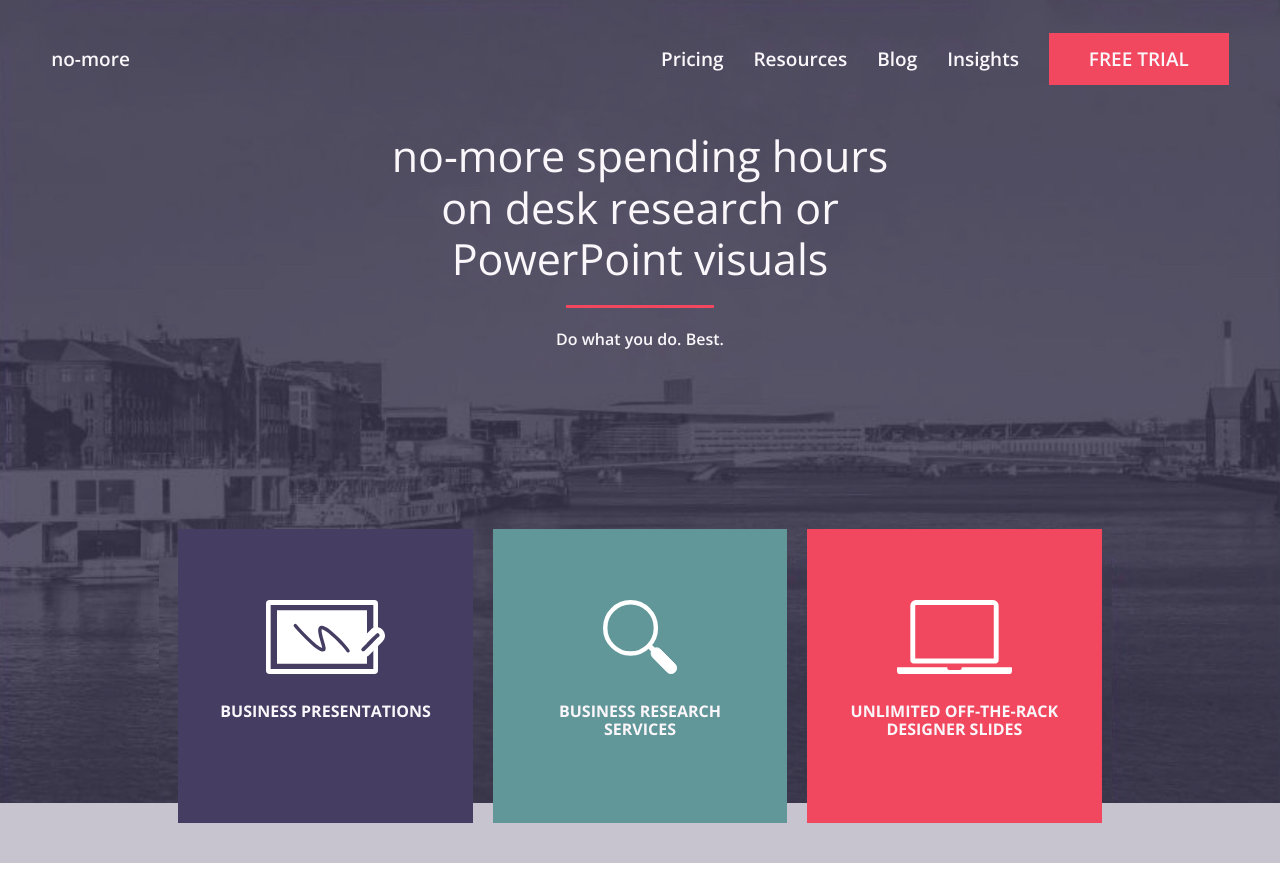
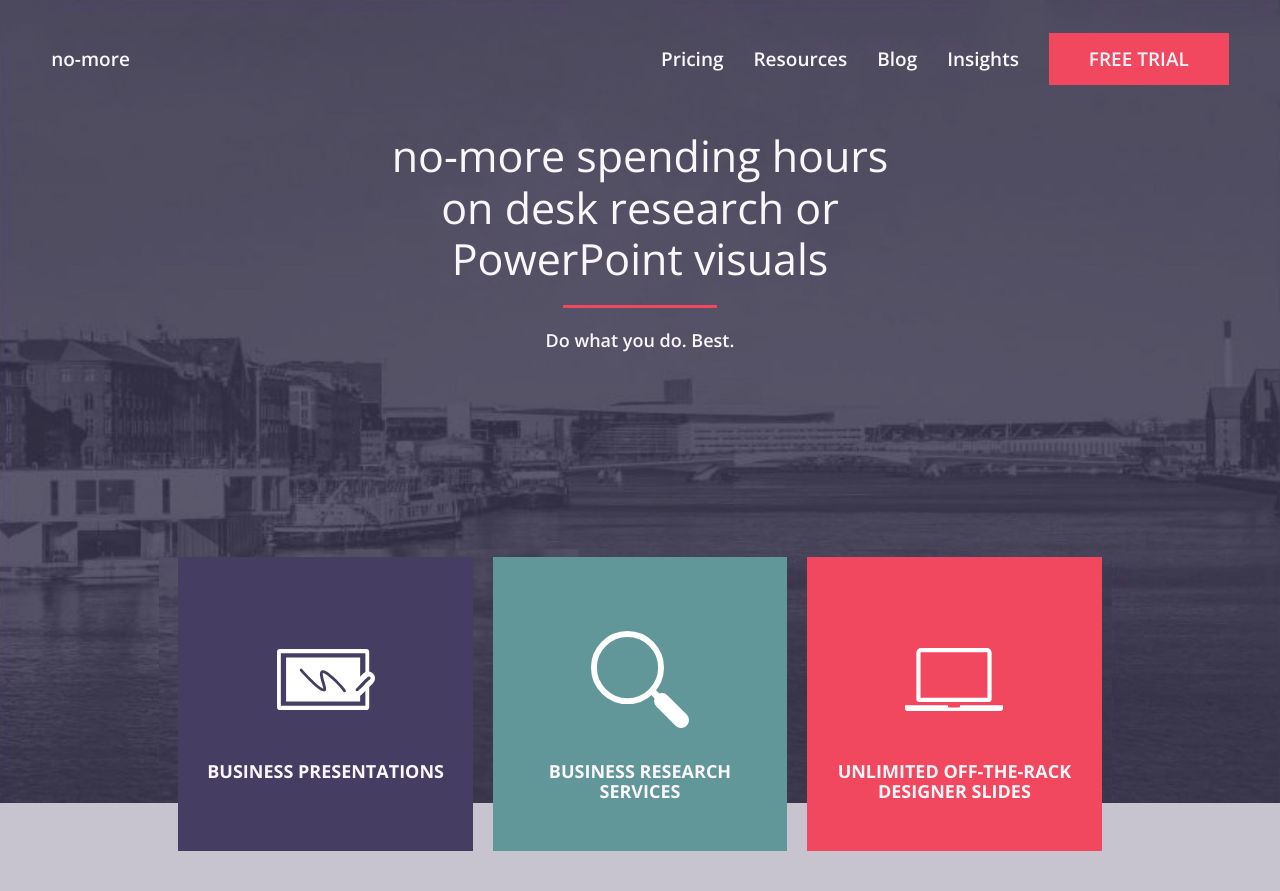
Before and after one commit to xiaobaoxixi/no-more-test, a plain HTML site: page index.html in a window 1280 px wide. Before the commit the page ends 863 px from the top, so only its background shows below. Drawn offline with nearby package versions, Linux system fonts and the light colour scheme.

Commit message:
changed: icons unify with width. adjust other positioning accordingly

```diff
--- a/style.css
+++ b/style.css
@@ -50,7 +50,7 @@ a:visited {
 .hori-line {
   /* for the case of using a div as a horizontal line. there is only one such case on this page but could be more on other pages. use div cuz it's easier to animate if needed */
   height: 3px;
-  width: 13ch;
+  width: 13.5ch;
 }
 .weight-regular *, /* if most text inside their parent element has the same font weight, define font weight on the parent to spare tying in html. The * is needed to overwrite UA default settings */
 .weight-regular {
@@ -66,7 +66,7 @@ a:visited {
 }
 .size-small *,
 .size-small {
-  font-size: 16px;
+  font-size: 18px;
 }
 .size-medium *,
 .size-medium {
@@ -143,31 +143,32 @@ section {
   grid-gap: var(--grid-gap);
 }
 section.heading {
-  padding: 50px 7vw 14vw 7vw; /* the bottom part is a temp solution. use vw as unit to maintain sizing relationship to the bg image, which is set to have 100vw width. 14 is used to to make room for the bridge in the bg image so that the squares won't cover them. not ideal for super wide screen */
+  padding: 50px 7vw 16vw 7vw; /* the bottom part is a temp solution. use vw as unit to maintain sizing relationship to the bg image, which is set to have 100vw width. 16 is used to to make room for the bridge in the bg image so that the squares won't cover them. not ideal for super wide screen */
 }
 section.squares > * {
   height: var(--square-size);
   width: var(--square-size);
   display: flex;
-  padding: 30px;
+  padding: 20px;
 }
 section.squares > * > div {
   width: 100%;
   align-self: center;
-  top: -25px; /* since the absolute positioned h2 is taken out of this parent div, need to offset this 'center' cuz otherwise the icon is center aligned, together with the h2 below, it will look like the content is closer to the bottom */
+  top: -10px; /* since the absolute positioned h2 is taken out of this parent div, need to offset this 'center' cuz otherwise the icon is center aligned, together with the h2 below, it will look like the content is closer to the bottom */
   margin: 0;
+  position: initial;
 }
 h2 {
   position: absolute; /* make sure the text underneath each icon are horizontally aligned */
-  width: 100%; /* makes sure text is center aligned */
-  line-height: 18px;
+  top: calc(var(--square-size) / 1.44);
+  left: 5%;
+  width: 90%; /* makes sure text is center aligned */
+  line-height: 20px;
 }
 img {
-  height: calc(
-    var(--square-size) / 4
-  ); /* set height instead of width and together with h2's position absolute to make sure the text underneath each icon are horizontally aligned */
-  width: auto;
-  margin-bottom: 10%;
+  width: calc(var(--square-size) / 3);
+  height: auto;
+  margin-bottom: 17%;
 }
 @media screen and (min-width: 768px) {
   :root {
```
